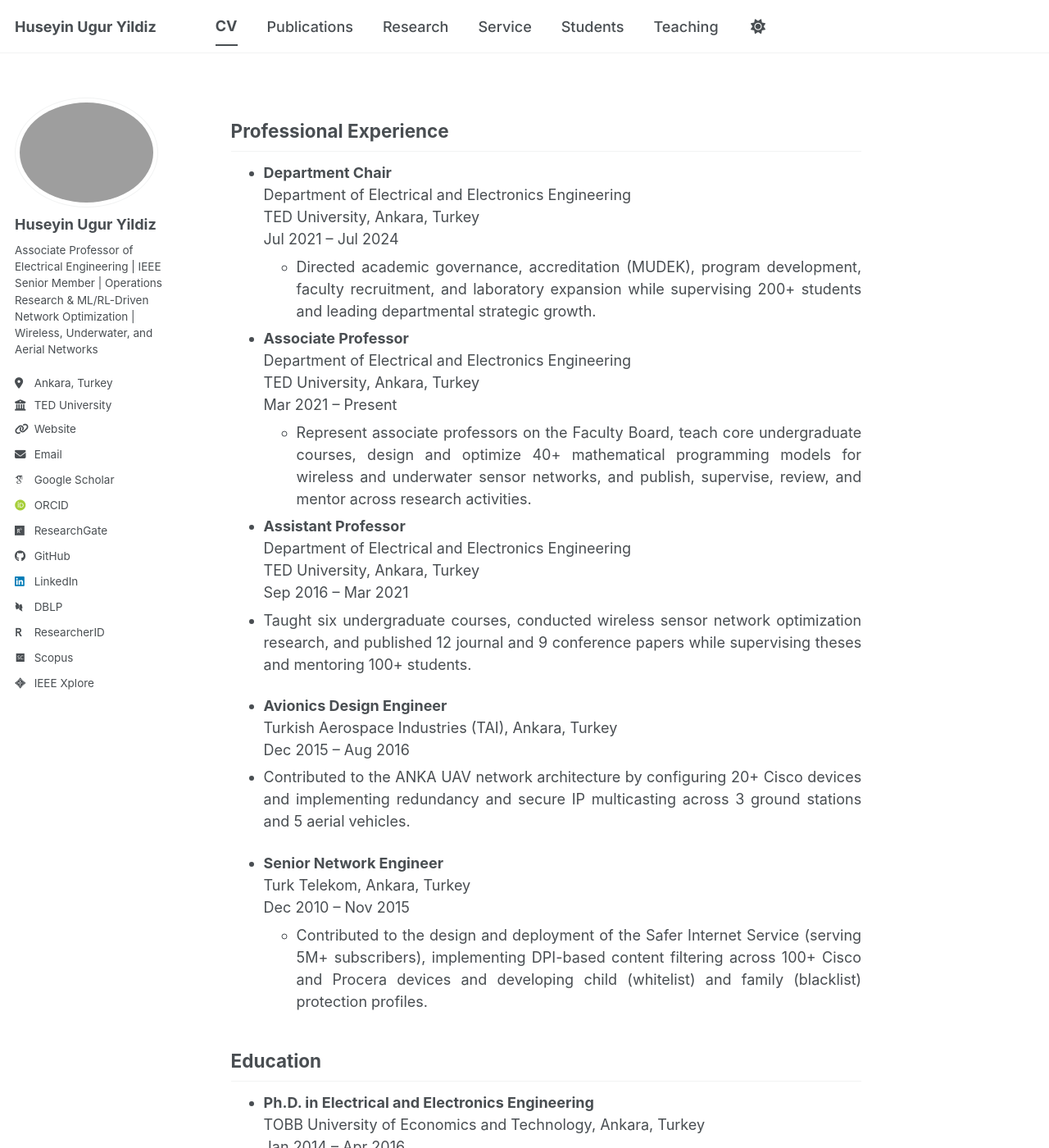
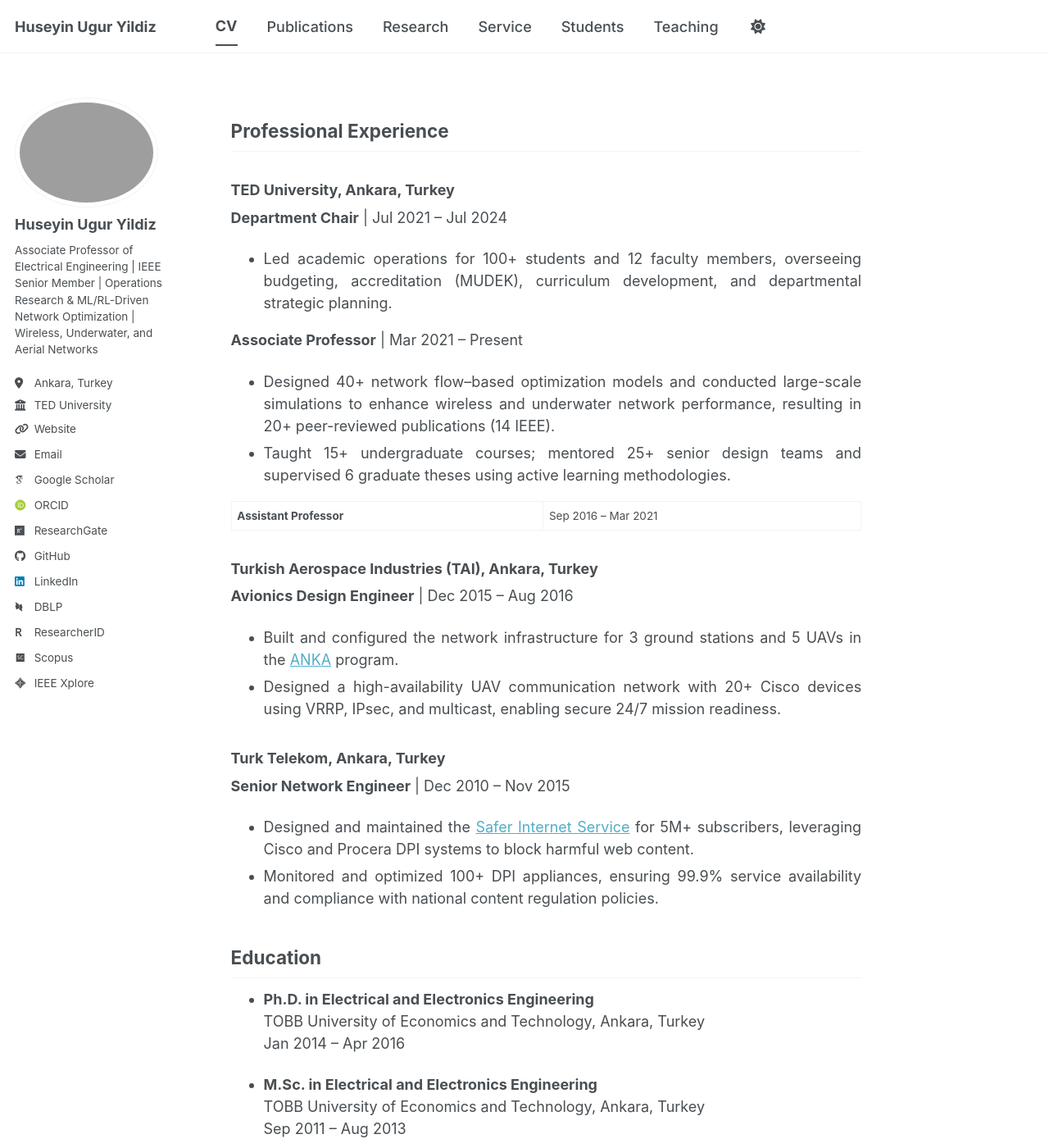
Before and after one commit to huguryildiz/huguryildiz.github.io, a Jekyll site: the page built from _pages/cv.md, in a window 1280 px wide and 1400 px high. Shown: the whole window at 82% size. Built offline with Jekyll 4.4.1, drawn with Linux system fonts in a browser that asks for light colours; some web fonts are replaced; a script bundle is joined from its source files by our own code; library files that are not in the unit come from our copies; a style sheet for code colours, icons or effects is not loaded.

Commit message:
Update cv.md

```diff
--- a/_pages/cv.md
+++ b/_pages/cv.md
@@ -9,33 +9,29 @@ nav: main
 
 ## Professional Experience
 
-- **Department Chair** <br>
-Department of Electrical and Electronics Engineering <br>
-TED University, Ankara, Turkey <br>
-Jul 2021 – Jul 2024
-  - Directed academic governance, accreditation (MUDEK), program development, faculty recruitment, and laboratory expansion while supervising 200+ students and leading departmental strategic growth.
+### TED University, Ankara, Turkey
 
-- **Associate Professor** <br>
-Department of Electrical and Electronics Engineering <br>
-TED University, Ankara, Turkey <br>
-Mar 2021 – Present
-  - Represent associate professors on the Faculty Board, teach core undergraduate courses, design and optimize 40+ mathematical programming models for wireless and underwater sensor networks, and publish, supervise, review, and mentor across research activities.
+**Department Chair** | Jul 2021 – Jul 2024
+- Led academic operations for 100+ students and 12 faculty members, overseeing budgeting, accreditation (MUDEK), curriculum development, and departmental strategic planning.
 
-- **Assistant Professor** <br>
-Department of Electrical and Electronics Engineering <br>
-TED University, Ankara, Turkey <br>
-Sep 2016 – Mar 2021
-- Taught six undergraduate courses, conducted wireless sensor network optimization research, and published 12 journal and 9 conference papers while supervising theses and mentoring 100+ students.
+**Associate Professor** | Mar 2021 – Present
+- Designed 40+ network flow–based optimization models and conducted large-scale simulations to enhance wireless and underwater network performance, resulting in 20+ peer-reviewed publications (14 IEEE).
+- Taught 15+ undergraduate courses; mentored 25+ senior design teams and supervised 6 graduate theses using active learning methodologies.
 
-- **Avionics Design Engineer** <br>
-Turkish Aerospace Industries (TAI), Ankara, Turkey <br>
-Dec 2015 – Aug 2016
-- Contributed to the ANKA UAV network architecture by configuring 20+ Cisco devices and implementing redundancy and secure IP multicasting across 3 ground stations and 5 aerial vehicles.
+**Assistant Professor** | Sep 2016 – Mar 2021
 
-- **Senior Network Engineer** <br>
-Turk Telekom, Ankara, Turkey <br>
-Dec 2010 – Nov 2015
-  - Contributed to the design and deployment of the Safer Internet Service (serving 5M+ subscribers), implementing DPI-based content filtering across 100+ Cisco and Procera devices and developing child (whitelist) and family (blacklist) protection profiles.
+
+### Turkish Aerospace Industries (TAI), Ankara, Turkey
+
+**Avionics Design Engineer** | Dec 2015 – Aug 2016
+- Built and configured the network infrastructure for 3 ground stations and 5 UAVs in the [ANKA](https://www.tusas.com/en/products/uav/operative-strategic-uav-systems/anka) program.
+- Designed a high-availability UAV communication network with 20+ Cisco devices using VRRP, IPsec, and multicast, enabling secure 24/7 mission readiness.
+
+### Turk Telekom, Ankara, Turkey
+
+**Senior Network Engineer** | Dec 2010 – Nov 2015
+- Designed and maintained the [Safer Internet Service](https://www.guvenlinet.org.tr/) for 5M+ subscribers, leveraging Cisco and Procera DPI systems to block harmful web content.
+- Monitored and optimized 100+ DPI appliances, ensuring 99.9% service availability and compliance with national content regulation policies.
 
 ## Education
 
```
